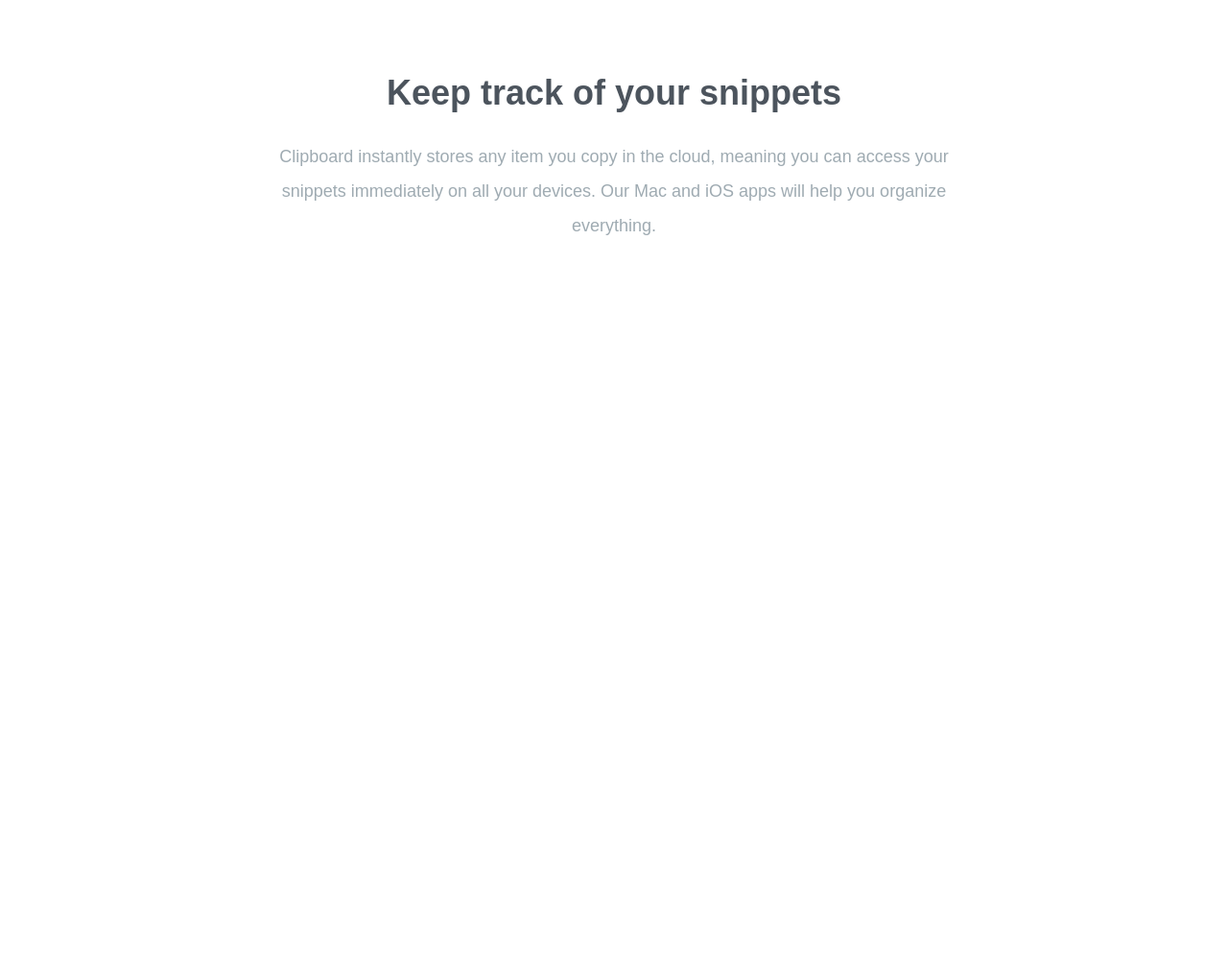
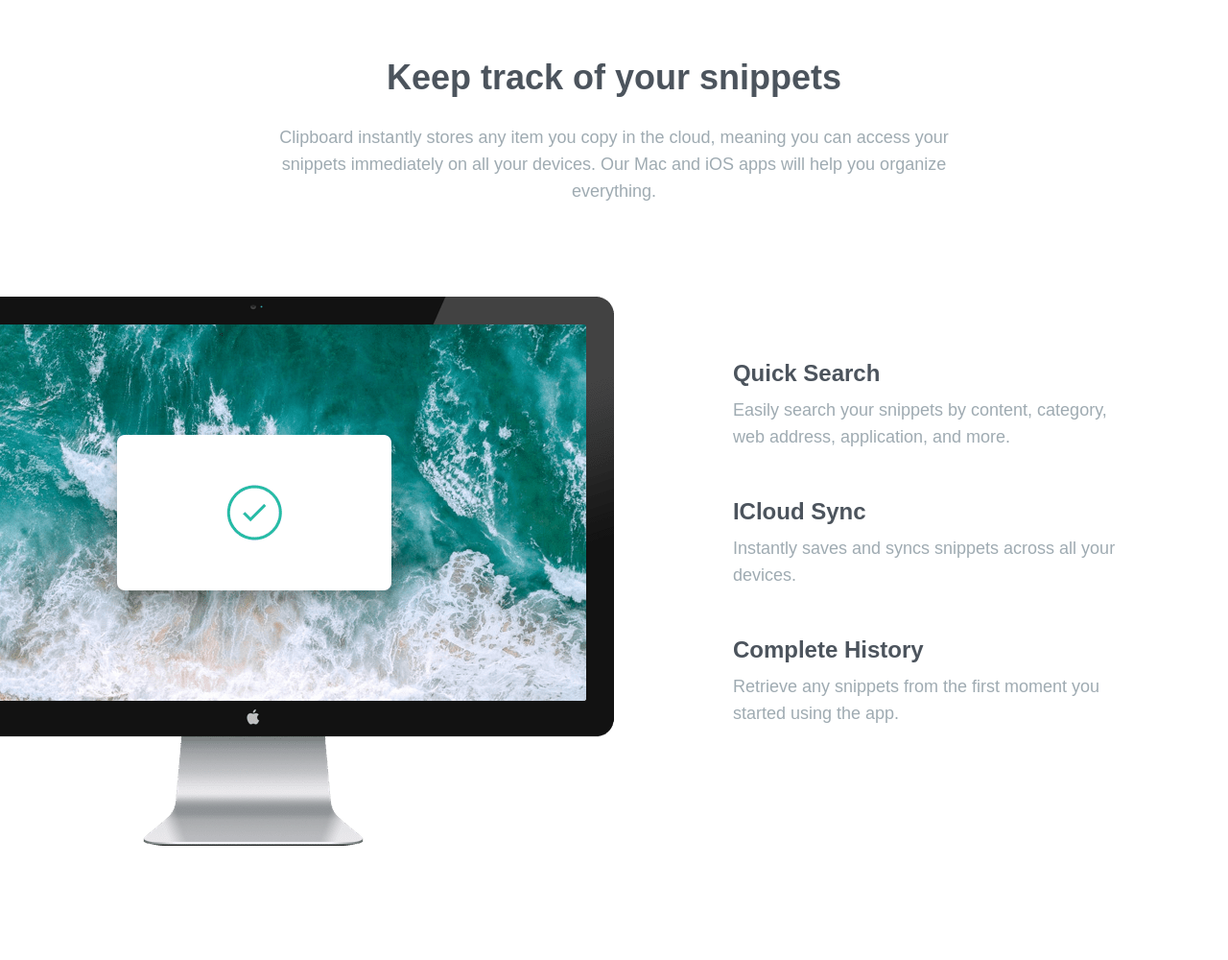
Before and after one commit to merhanmostafa47/Clipboard-Website, a website built with Vite: page index.html in a window 1280 px wide. Shown: the part 640-1640 px from the top of the page at 96% size. Before the commit the page ends 989 px from the top, so only its background shows below. Built offline with nearby package versions, Linux system fonts and the light colour scheme; a web font is replaced by a local one.

Commit message:
Make features section

```diff
--- a/index.html
+++ b/index.html
@@ -15,7 +15,7 @@
   <body>
     <!-- Hero Section -->
     <section id="hero">
-      <div class="section-container mb-40 px-10 pt-16">
+      <div class="section-container mb-40 pt-16">
         <img src="/logo.svg" class="mx-auto my-16" alt="" />
         <h3>A history of everything you copy</h3>
         <p class="mb-10">
@@ -42,7 +42,7 @@
 
     <!-- Snippets Section -->
     <section id="snippets">
-      <div class="section-container my-20 px-10">
+      <div class="section-container my-20">
         <h3>Keep track of your snippets</h3>
         <p class="mb-24">
           Clipboard instantly stores any item you copy in the cloud, meaning you
@@ -52,6 +52,63 @@
       </div>
     </section>
 
+    <section id="features">
+      <div class="section-container my-20">
+        <div class="relative flex flex-col md:flex-row md:space-x-32">
+          <!-- Image -->
+          <div class="md:w-1/2">
+            <img
+              src="src/assets/images/image-computer.png"
+              alt=""
+              class="end-[50%] top-0 md:absolute"
+            />
+          </div>
+          <!-- Items Container -->
+          <div
+            class="mb-24 mt-16 flex flex-col space-y-12 text-xl md:mb-60 md:w-1/2 md:ps-16 md:text-start"
+          >
+            <!-- Item 1 -->
+            <div>
+              <h5
+                class="mb-2 text-2xl font-bold capitalize text-darkGrayishBlue"
+              >
+                quick search
+              </h5>
+              <p class="max-w-md">
+                Easily search your snippets by content, category, web address,
+                application, and more.
+              </p>
+            </div>
+
+            <!-- Item 2 -->
+            <div>
+              <h5
+                class="mb-2 text-2xl font-bold capitalize text-darkGrayishBlue"
+              >
+                ICloud Sync
+              </h5>
+              <p class="max-w-md">
+                Instantly saves and syncs snippets across all your devices.
+              </p>
+            </div>
+
+            <!-- Item 3 -->
+            <div>
+              <h5
+                class="mb-2 text-2xl font-bold capitalize text-darkGrayishBlue"
+              >
+                Complete History
+              </h5>
+              <p class="max-w-md">
+                Retrieve any snippets from the first moment you started using
+                the app.
+              </p>
+            </div>
+          </div>
+        </div>
+      </div>
+    </section>
+
     <script type="module" src="/src/main.js"></script>
   </body>
 </html>
--- a/src/css/style.css
+++ b/src/css/style.css
@@ -8,7 +8,7 @@
   }
 
   p {
-    @apply mx-auto max-w-3xl text-lg leading-9 text-grayishBlue;
+    @apply mx-auto max-w-3xl text-base leading-9 text-grayishBlue md:text-lg;
   }
 }
 
@@ -25,9 +25,9 @@
 }
 
 .section-container {
-  @apply mx-auto max-w-6xl text-center;
+  @apply mx-auto max-w-6xl px-10 text-center;
 }
 
 .buttons-container {
-  @apply flex w-full flex-col justify-center space-y-6 text-xl text-white md:flex-row md:space-x-4 md:space-y-0;
+  @apply flex w-full flex-col justify-center space-y-6 text-lg text-white md:flex-row md:space-x-4 md:space-y-0 md:text-xl;
 }
```
